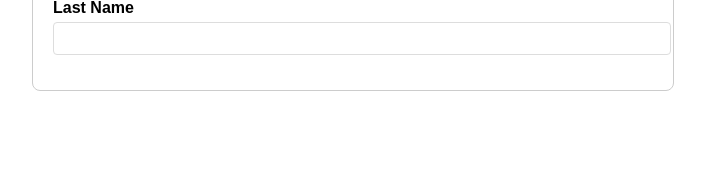
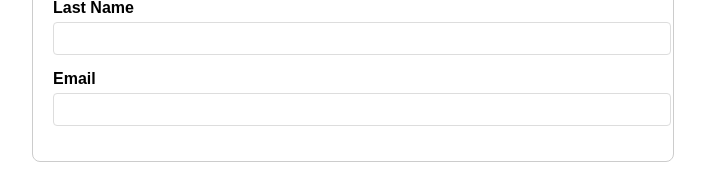
Before and after one commit to davi-p-oliveira-11/react-hook-form-example, a React (Vite) app: page / in a window 1280 px wide. Shown: the part 169-345 px from the top of the page, without its empty margins (287-992 px from the left). Built offline with nearby package versions, Linux system fonts and the light colour scheme.

Commit message:
added email field

```diff
--- a/src/components/AdvancedForm.tsx
+++ b/src/components/AdvancedForm.tsx
@@ -50,6 +50,22 @@ export default function AdvancedForm() {
 
            {errors.lastName && <p>{errors.lastName.message}</p>}
          </div>
+
+         <div>
+            <label htmlFor="email">Email</label>
+            <input
+              type="email"
+              id="email"
+              {...register("email", {
+               required: "Email Address is required",
+               pattern: {
+                  value: /^[^\s@]+@[^\s@]+\.[^\s@]+$/,
+                  message: 'Invalid email address'
+               }
+            })} />
+
+            {errors.email && <p>{errors.email.message}</p>}
+         </div>
       </form>
 
     </div>
```
